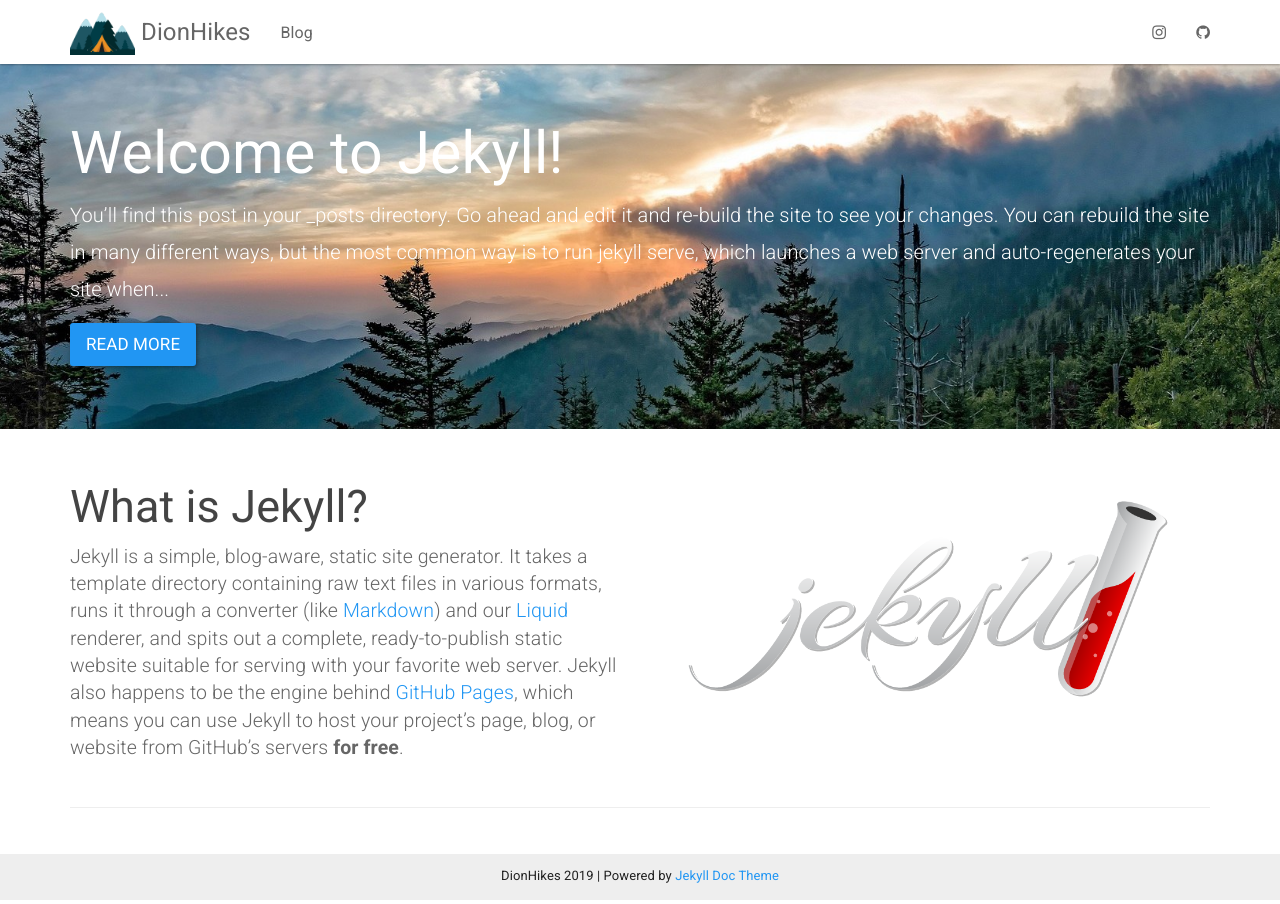
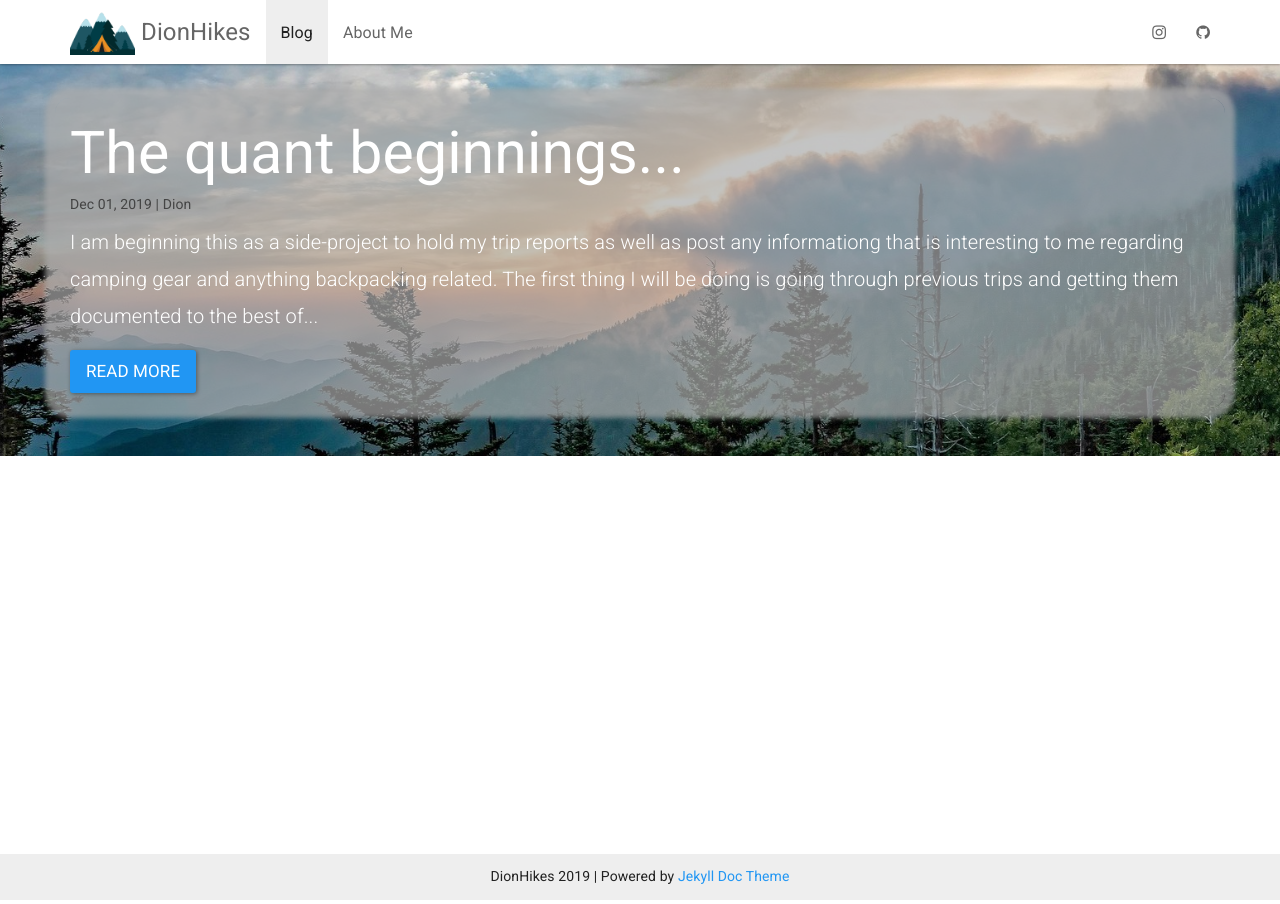
Before and after one commit to blinx615/blinx615.github.io, a Jekyll site: the page built from index.html, in a window 1280 px wide. Built offline with Jekyll 4.4.1, drawn with Linux system fonts in a browser that asks for light colours; comment, search, counter and statistics services are not loaded.

Commit message:
Major update - first post, cleaned up default posts, added About page

```diff
--- a/_config.yml
+++ b/_config.yml
@@ -6,7 +6,7 @@
 lang: en-US
 
 baseurl: "" # the subpath of your site, e.g. /blog/
-url: https://dionhikes.logiclater.com # the base hostname & protocol for your site
+url: https://www.logiclater.com # the base hostname & protocol for your site
 insta_address: https://www.instagram.com/dionjones191/
 git_address: https://github.com/blinx615/
 #git_edit_address: https://github.com/aksakalli/jekyll-doc-theme/blob/gh-pages
@@ -18,6 +18,8 @@
 # comment out this to use default Bootstrap
 bootwatch: paper # cerulean cosmo custom cyborg darkly flatly journal lumen readable sandstone simplex slate solar spacelab superhero united yeti
 
+theme:
+  disqus_shortname: "dionhikes"
 # Build settings
 markdown: kramdown
 highlighter: rouge
@@ -34,7 +36,7 @@
   - .idea/
   - .gitignore
   - README.md
-timezone: Europe/Berlin
+timezone: America/New_York
 defaults:
 - scope:
     path: _posts
--- a/_includes/topnav.html
+++ b/_includes/topnav.html
@@ -14,7 +14,8 @@
         <div id="navbar" class="collapse navbar-collapse">
             <ul class="nav navbar-nav">
                 <!-- <li {% if page.sectionid=='docs' %} class="active" {% endif %}><a href="{{ "/docs/home/" | relative_url }}">Docs</a></li> -->
-                <li {% if page.sectionid=='blog' %} class="active" {% endif %}><a href="{{ site.posts.first.url | relative_url }}">Blog</a></li>
+                <li {% if page.sectionid=='blog' %} class="active" {% endif %}><a href="/">Blog</a></li>
+                <li {% if page.sectionid=='about' %} class="active" {% endif %}><a href="/about.html">About Me</a></li>
             </ul>
             <div class="navbar-right">
                 <!-- <form class="navbar-form navbar-left">
--- a/_layouts/post.html
+++ b/_layouts/post.html
@@ -22,6 +22,12 @@
             <p>{{ page.date | date: "%b %-d, %Y" }}{% if page.author %} • {{ page.author }}{% endif %}{% if page.meta %} • {{ page.meta }}{% endif %}</p>
             <div  id="markdown-content-container">{{ content }}</div>
             <hr>
+            <!-- Disqus -->
+            {% if site.theme.disqus_shortname %}
+            <div class="comments">
+            {% include disqus.html %}
+            </div>
+            {% endif %}
             <ul class="pager">
                 {% if page.previous %}
                 <li class="previous">
--- /dev/null
+++ b/_posts/2019-12-01-first-post.md
@@ -0,0 +1,9 @@
+---
+layout: post
+title:  "The quant beginnings..."
+author: Dion
+tags: [feature]
+---
+I am beginning this as a side-project to hold my trip reports as well as post any informationg that is interesting to me regarding camping gear and anything backpacking related. The first thing I will be doing is going through previous trips and getting them documented to the best of my memory.
+
+I recently received a Garmin Forerunner 235 and am interested in how I might use the data from this watch to create maps and other fun data analysis visuals for my trip reports.
--- /dev/null
+++ b/about.html
@@ -0,0 +1,18 @@
+---
+title: About Me
+layout: default
+sectionid: about
+---
+
+<div class="container">
+    <h3>About Me</h3>
+    <div class="col-md-6">
+        <p>I am a {{ 'now' | date: "%Y" | minus: 1987 }} year old husband living in the Raleigh-Durham area of North Carolina where I hold a career in the IT field.  I first started getting into hiking and backpacking around fall of 2018 when a friend told me about his annual trips with his uncle to section hike the Appalchian Trail.  Having never heard of this before, I was initially turned off by the idea, but eventually decided to step out of my comfort zone.</p>
+        <p>I bought some cheap stuff off of Amazon and in October we hiked up to Ice Water Springs shelter in the Smokey Mountains.  It was a grueling uphill climb but the beautiful picturesque water features kept me in high spirits.  The next morning was rainy and in the 30s, but I couldn't remove the grin from my face.  As soon as we reached the bottom of the mountain I began planning the next trip.</p>
+        <p>Since then I've been constantly looking for gear, trip ideas, and reading advice for improving my fitness and comfort on the trail with my eyes set on longer and more physically demanding trips.</p>
+    </div>
+    <div class="col-md-6">
+        <img src="/assets/img/2018-10-13/selfie01.jpg" style="width:100%;">
+        <p style="text-dark"><i>Oct 13, 2018</i> -- My first overnight trip on my way up to Ice Water Springs Shelter in the Smokies</p>
+    </div>
+</div>
--- a/assets/css/main.scss
+++ b/assets/css/main.scss
@@ -85,3 +85,13 @@
 .navbar-form .has-feedback .form-control-feedback{
   top:10px
 }
+
+.jumbotron .container {
+  background:rgba(171,171,171,0.7);
+  box-shadow: 0 0 5px 10px rgba(171,171,171,0.7);
+  border-radius: 15px;
+}
+
+p {
+  font-size: 14px;
+}
--- a/index.html
+++ b/index.html
@@ -1,32 +1,31 @@
 ---
 layout: default
+sectionid: blog
 ---
 
 <div class="header-container jumbotron">
     <div class="container">
-        <h1>{{ site.posts.last.title }}</h1>
-        <p>{{ site.posts.last.content | strip_html | truncatewords: 50 }}</p>
-        <p><a class="btn btn-primary btn-lg" href="{{ site.posts.first.url | relative_url }}" role="button">Read more</a></p>
+        <h1>{{ site.tags['feature'].first.title }}</h1>
+        <h6 class="text-dark">{{ site.tags['feature'].first.date | date :"%b %d, %Y" }} | {{ site.tags['feature'].first.author }}</h6>
+        <p>{{ site.tags['feature'].first.content | strip_html | truncatewords: 50 }}</p>
+        <p><a class="btn btn-primary btn-lg" href="{{ site.tags['feature'].first.url | relative_url }}" role="button">Read more</a></p>
     </div>
 </div>
 
 <div class="container">
+    {% for post in site.posts %}
+        {% unless post.tags contains 'feature' %}
     <div class="row">
         <div class="col-md-6">
-            <h2 class="header-light regular-pad">What is Jekyll?</h2>
-              <p class="lead">Jekyll is a simple, blog-aware, static site generator. It takes a template
-              directory containing raw text files in various formats, runs it through
-              a converter (like <a href="https://daringfireball.net/projects/markdown/">Markdown</a>)
-              and our <a href="https://github.com/Shopify/liquid/wiki">Liquid</a> renderer, and
-              spits out a complete, ready-to-publish static website suitable
-              for serving with your favorite web server. Jekyll also happens to be the engine
-              behind <a href="https://pages.github.com">GitHub Pages</a>, which means you can use Jekyll
-              to host your project’s page, blog, or website from GitHub’s servers <strong>for
-              free</strong>.</p>
+            <h2 class="header-light regular-pad">{{ post.title }}</h2>
+            <h6 class="text-muted">{{ post.date | date :"%b %d, %Y" }} | {{ post.author }}</h6>
+              <p class="lead">{{ post.content | strip_html | truncatewords: 100 }}</p>
         </div>
         <div class="col-md-6 text-center">
-            <img src="{{ "/assets/img/jekyll-dark.png" | relative_url }}" alt="Jekyll logo" class="img-responsive">
+            <img src="{{ post.image }}" class="img-responsive">
         </div>
     </div>
     <hr>
+        {% endunless %}
+    {% endfor %}
 </div>
```
Also changed, not shown: _includes/disqus.html (added, +12 -0 lines), _posts/2017-02-01-welcome-to-jekyll.md (deleted, +0 -25 lines), _posts/2017-05-03-jekyll-doc-theme.md (deleted, +0 -8 lines), allposts.html (+14 -6 lines), 1 other file.
